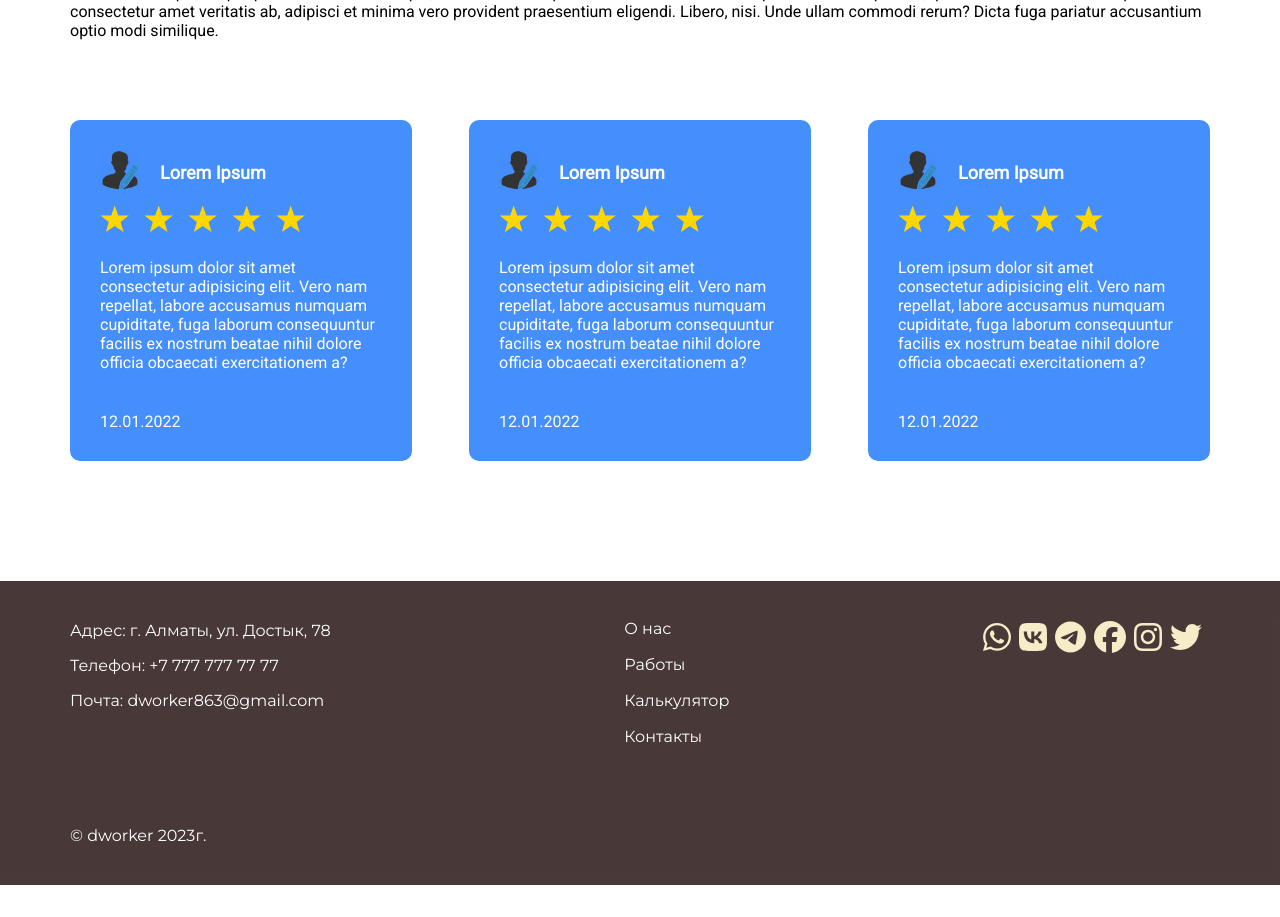
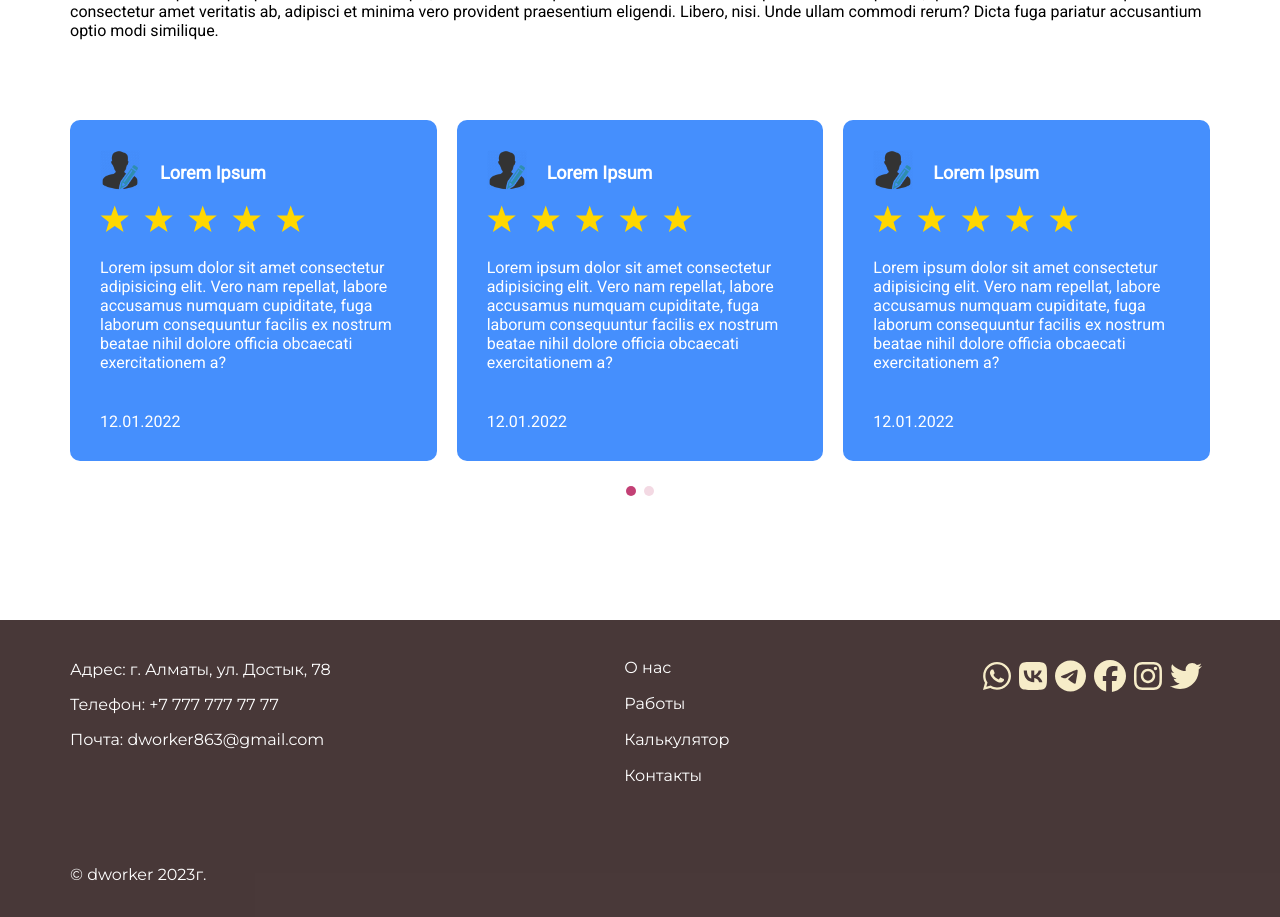
Before and after one commit to dworker863/stroy-site, a Next.js app: page / in a window 1280 px wide. Shown: the part 1160-2077 px from the top of the page. Before the commit the page ends 2045 px from the top, so only its background shows below. Built offline with nearby package versions, Linux system fonts and the light colour scheme.

Commit message:
Added swiper to Home page

```diff
--- a/components/Blocks/CardReview/StyledCardReview.ts
+++ b/components/Blocks/CardReview/StyledCardReview.ts
@@ -4,7 +4,6 @@ import styled from 'styled-components';
 export const StyledCardReview = styled.div`
   display: flex;
   flex-direction: column;
-  width: 30%;
   padding: 30px;
   border-radius: 10px;
   color: #fff;
--- a/package.json
+++ b/package.json
@@ -26,6 +26,7 @@
     "react-dom": "18.2.0",
     "react-star-ratings": "^2.3.0",
     "styled-components": "^5.3.6",
+    "swiper": "^8.4.5",
     "typescript": "4.9.4"
   },
   "devDependencies": {
--- a/pages/StyledHome.ts
+++ b/pages/StyledHome.ts
@@ -16,7 +16,15 @@ export const StyledHomeDesc = styled.p`
   margin-bottom: 80px;
 `;
 
-export const StyledReviews = styled.div`
-  display: flex;
-  justify-content: space-between;
+export const StyledSliderPag = styled.div`
+  cursor: pointer;
+  text-align: center;
+  margin-top: 20px;
+
+  span {
+    width: 10px;
+    height: 10px;
+    background-color: ${({ theme }) => theme.colors.primary};
+    margin-right: 5px;
+  }
 `;
--- a/pages/_app.tsx
+++ b/pages/_app.tsx
@@ -5,6 +5,10 @@ import { ThemeProvider } from 'styled-components';
 import { defaultTheme } from '../components/commonStyles/theme';
 import { config } from '@fortawesome/fontawesome-svg-core';
 import '@fortawesome/fontawesome-svg-core/styles.css';
+
+import 'swiper/css';
+import 'swiper/css/navigation';
+
 config.autoAddCss = false;
 
 export default function App({ Component, pageProps }: AppProps) {
--- a/pages/index.tsx
+++ b/pages/index.tsx
@@ -1,11 +1,17 @@
+import { Navigation, Pagination, A11y } from 'swiper';
+import { Swiper, SwiperSlide } from 'swiper/react';
 import CardReview from '../components/Blocks/CardReview/CardReview';
 import Container from '../components/Blocks/Container/Container';
 import {
   StyledHome,
   StyledHomeDesc,
   StyledHomeTitle,
-  StyledReviews,
+  StyledSliderPag,
 } from './StyledHome';
+
+import 'swiper/css';
+import 'swiper/css/navigation';
+import 'swiper/css/pagination';
 
 export default function Home() {
   return (
@@ -43,12 +49,35 @@ export default function Home() {
           ullam commodi rerum? Dicta fuga pariatur accusantium optio modi
           similique.
         </StyledHomeDesc>
-        <StyledReviews>
-          <CardReview />
-          <CardReview />
-          <CardReview />
-        </StyledReviews>
       </Container>
+      <Container>
+        <Swiper
+          modules={[Navigation, Pagination, A11y]}
+          slidesPerView={3}
+          spaceBetween={20}
+          pagination={{
+            el: '.custom-swiper-pagination',
+            clickable: true,
+            renderBullet: (index, className) => {
+              return '<span class="' + className + '"></span>';
+            },
+          }}
+        >
+          <SwiperSlide>
+            <CardReview />
+          </SwiperSlide>
+          <SwiperSlide>
+            <CardReview />
+          </SwiperSlide>
+          <SwiperSlide>
+            <CardReview />
+          </SwiperSlide>
+          <SwiperSlide>
+            <CardReview />
+          </SwiperSlide>
+        </Swiper>
+      </Container>
+      <StyledSliderPag className="custom-swiper-pagination" />
     </StyledHome>
   );
 }
```
Also changed, not shown: 1 other file (tests, documents, lock files or other folders).
